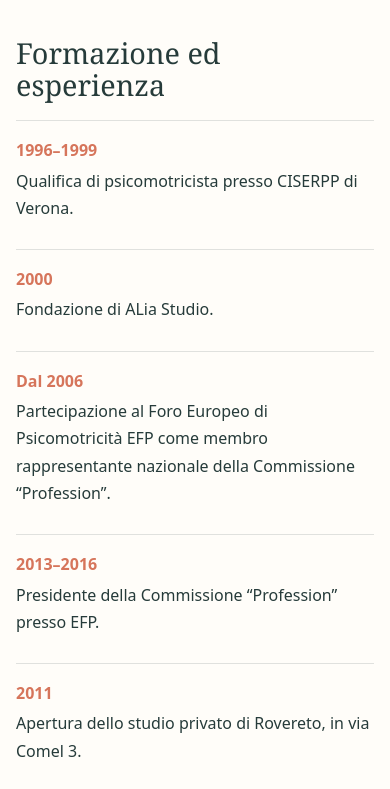
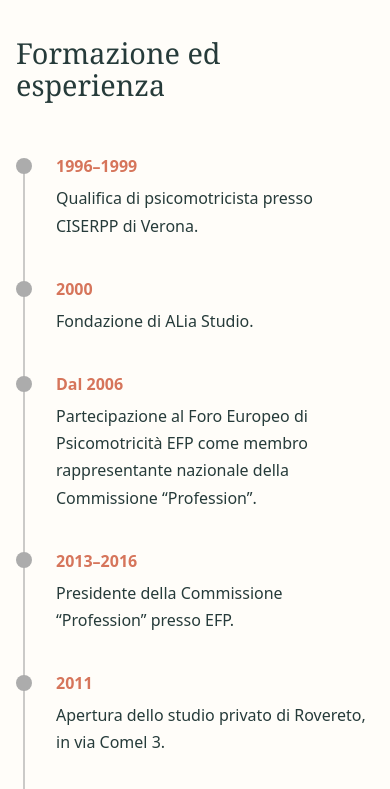
Before and after one commit to leonvaia/aliastudio, a website: page public/chi-sono/index.html in a window 390 px wide. Shown: the part 1562-2351 px from the top of the page. Drawn offline with Linux system fonts and the light colour scheme.

Commit message:
Restore timeline and room gallery

```diff
--- a/src/scss/main.scss
+++ b/src/scss/main.scss
@@ -44,7 +44,30 @@ p { margin: 0 0 1.2rem; }
 .feature-image { margin: 2.5rem 0; width: 100%; max-height: 620px; object-fit: cover; border-radius: 1rem; }
 .gallery { display: grid; grid-template-columns: repeat(3,1fr); gap: .75rem; margin: 2.5rem 0; img { width: 100%; aspect-ratio: 1; object-fit: cover; border-radius: .75rem; } }
 .quote { margin: 2.5rem 0; padding: 1.5rem 1.75rem; border-left: 4px solid $gold; background: $cream; font: 1.35rem/1.5 Georgia, serif; cite { display: block; margin-top: .5rem; font: .8rem system-ui, sans-serif; } }
-.timeline { list-style: none; padding: 0; li { display: grid; grid-template-columns: 7rem 1fr; gap: 1.2rem; padding: 1rem 0; border-top: 1px solid $line; } strong { color: $coral; } }
+.timeline {
+  list-style: none;
+  margin: 2.5rem 0;
+  padding: 0;
+  li {
+    position: relative;
+    display: grid;
+    grid-template-columns: repeat(2, minmax(0, 1fr));
+    grid-template-rows: auto auto;
+    align-content: center;
+    column-gap: clamp(3.5rem, 10vw, 5.5rem);
+    min-height: 8rem;
+    margin: 0;
+    padding: 1.15rem 0;
+    &::after { position: absolute; z-index: 0; top: 0; bottom: 0; left: 50%; width: 1px; background: #979797; content: ""; transform: translateX(-50%); }
+    &::before { position: absolute; z-index: 1; top: 50%; left: 50%; width: 1rem; height: 1rem; background: #acacac; border-radius: 50%; content: ""; transform: translate(-50%, -50%); }
+    &:first-child::after { top: 50%; }
+    &:last-child::after { bottom: 50%; }
+    &:nth-child(odd) > * { grid-column: 2; }
+    &:nth-child(even) > * { grid-column: 1; text-align: right; }
+  }
+  strong { grid-row: 1; margin-bottom: .3rem; color: $coral; }
+  span { grid-row: 2; }
+}
 .contact-grid { display: grid; grid-template-columns: 1fr 1fr; gap: 1rem; margin-top: 2rem; }
 .contact-card { padding: 1.5rem; border-radius: 1rem; background: $cream; a { display: block; font-size: 1.15rem; font-weight: 700; } }
 .posts { display: grid; gap: 1rem; }
@@ -66,5 +89,22 @@ p { margin: 0 0 1.2rem; }
   .footer-grid { grid-template-columns: 1fr; }
 }
 @media (max-width: 800px) and (orientation: portrait) { .flyers { grid-template-columns: 1fr; } }
-@media (max-width: 540px) { .gallery { grid-template-columns: 1fr; } .timeline li { grid-template-columns: 1fr; gap: .2rem; } .footer-bottom { flex-direction: column; } }
+@media (max-width: 540px) {
+  .gallery { grid-template-columns: 1fr; }
+  .timeline {
+    padding-left: 2.5rem;
+    li {
+      display: block;
+      min-height: 0;
+      padding: .75rem 0 1.5rem;
+      &::after { left: -2rem; }
+      &::before { top: 1.55rem; left: -2rem; }
+      &:first-child::after { top: 1.55rem; }
+      &:last-child::after { bottom: calc(100% - 1.55rem); }
+      &:nth-child(even) > * { text-align: left; }
+    }
+    strong { display: block; }
+  }
+  .footer-bottom { flex-direction: column; }
+}
 @media (prefers-reduced-motion: reduce) { html { scroll-behavior: auto; } *, *::before, *::after { transition-duration: .01ms !important; } }
```
Also changed, not shown: public/sala-psicomotoria/index.html (+1 -1 lines), public/assets/css/styles.css, public/assets/images/sala-con-attrezzi.png (added).
